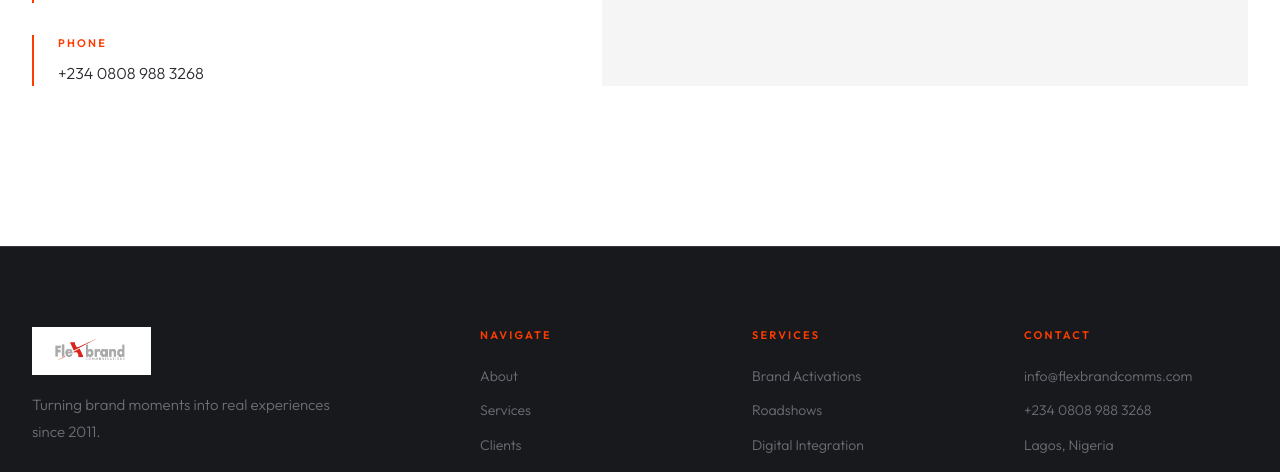
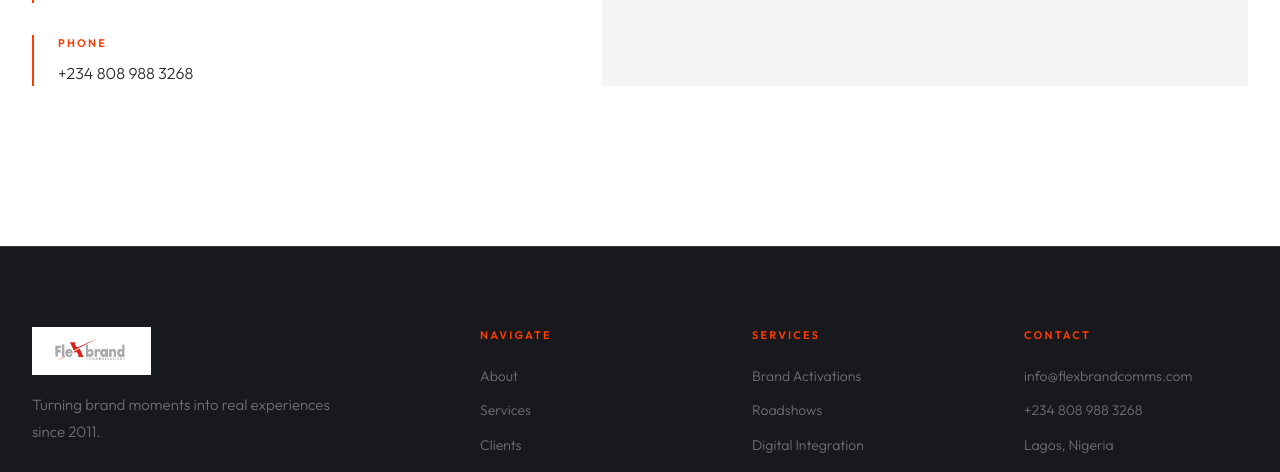
Before and after one commit to Aktakin/flexbrand, a React (Vite) app: page / in a window 1280 px wide. Shown: the part 9740-10212 px from the top of the page. Built offline with nearby package versions, Linux system fonts and the light colour scheme.

Commit message:
Format phone number as +234 808 988 3268

```diff
--- a/src/components/Contact.jsx
+++ b/src/components/Contact.jsx
@@ -34,7 +34,7 @@ const Contact = () => {
               </div>
               <div className="contact-item">
                 <span className="item-label">Phone</span>
-                <a href="tel:+2348089883268">+234 0808 988 3268</a>
+                <a href="tel:+2348089883268">+234 808 988 3268</a>
               </div>
             </div>
           </div>
--- a/src/components/Footer.jsx
+++ b/src/components/Footer.jsx
@@ -33,7 +33,7 @@ const Footer = () => {
             <div className="footer-col">
               <h4>Contact</h4>
               <a href="mailto:info@flexbrandcomms.com">info@flexbrandcomms.com</a>
-              <a href="tel:+2348089883268">+234 0808 988 3268</a>
+              <a href="tel:+2348089883268">+234 808 988 3268</a>
               <span>Lagos, Nigeria</span>
             </div>
           </div>
```
